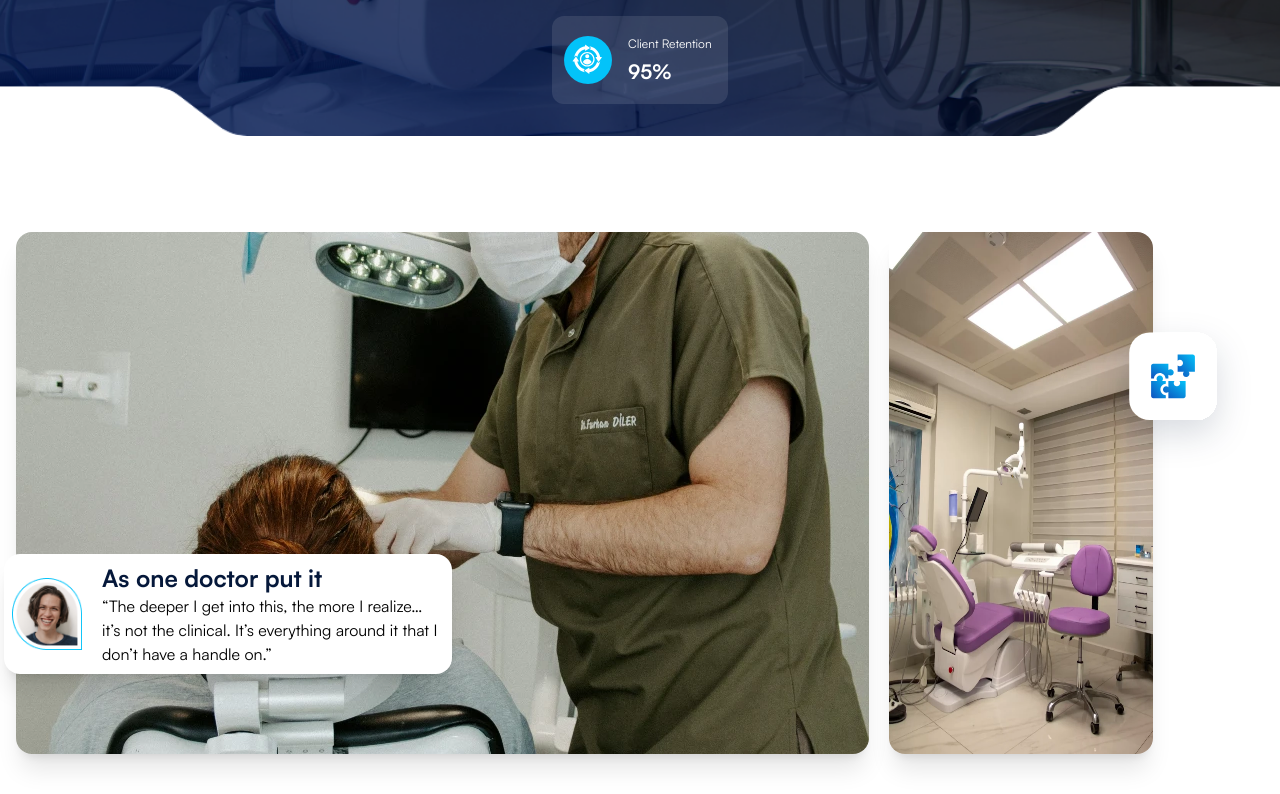
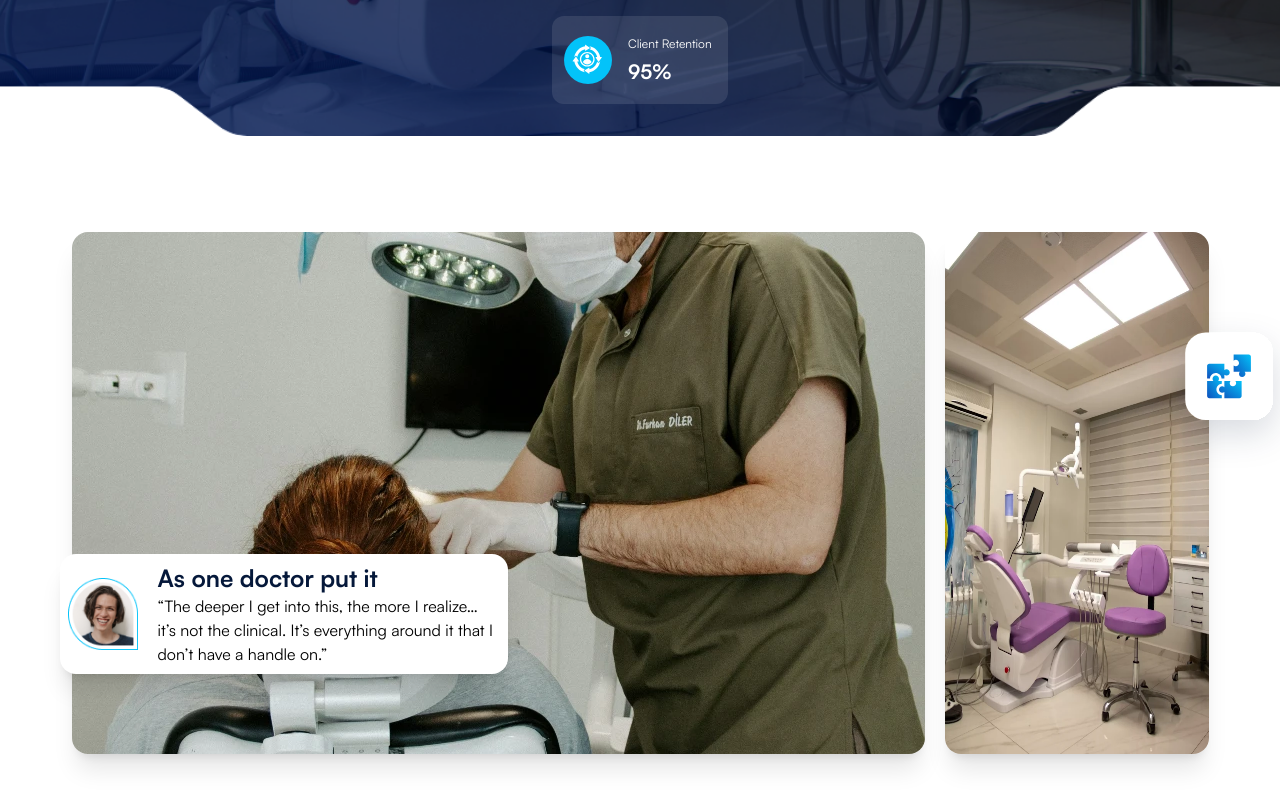
Before and after one commit to mdasif-me/tie, a Next.js app: page / in a window 1280 px wide. Shown: the part 820-1614 px from the top of the page. Built offline with nearby package versions, Linux system fonts and the light colour scheme.

Commit message:
fix: update layout for AboutPage and Targeting components for consistent styling

```diff
--- a/app/container/about/about.tsx
+++ b/app/container/about/about.tsx
@@ -3,7 +3,7 @@ import Gallery from './gallery';
 
 export default function AboutPage() {
   return (
-    <div className='lg:py-24 md:py-16 py-10 p-4 md:gap-20 gap-4 container mx-auto flex flex-wrap items-center overflow-hidden'>
+    <div className='container mx-auto flex flex-wrap items-center justify-center gap-x-20 gap-y-10 lg:py-24 md:py-16 py-10 px-4 overflow-hidden'>
       <Gallery />
       <Content />
     </div>
--- a/app/container/targeting/targeting.tsx
+++ b/app/container/targeting/targeting.tsx
@@ -4,7 +4,7 @@ import Photo from './photo';
 
 const Targeting = memo(function Targeting() {
   return (
-    <div className='container mx-auto lg:py-24 md:py-16 py-10 px-4 flex flex-wrap-reverse items-center lg:gap-24 md:gap-16 gap-10'>
+    <div className='container mx-auto flex flex-wrap items-center justify-center gap-x-20 gap-y-10 lg:py-24 md:py-16 py-10 px-4 overflow-hidden'>
       <Content />
       <Photo />
     </div>
```
